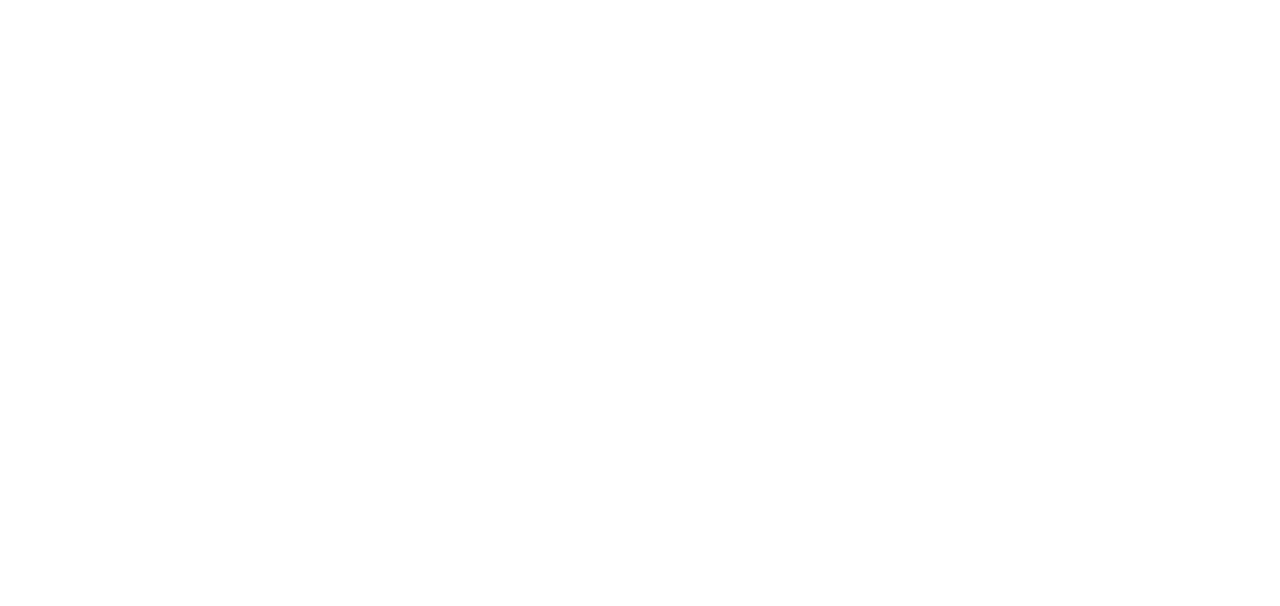
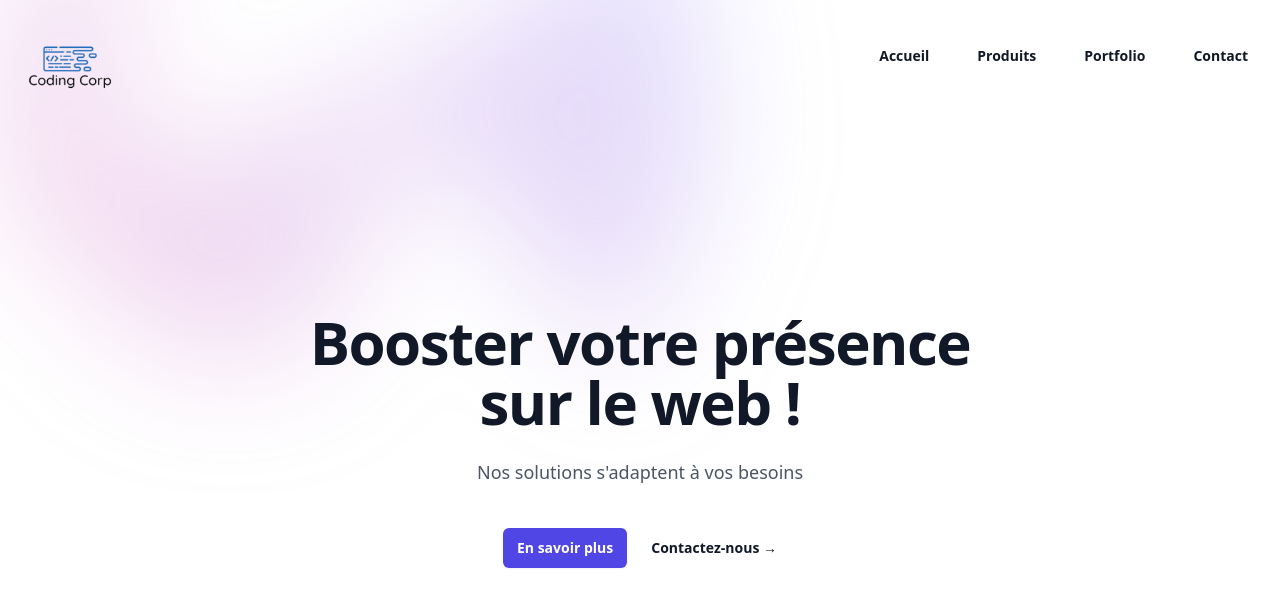
Before and after one commit to mohamedehn/coding-corp, a Next.js app: page / in a window 1280 px wide. Shown: the top 606 px of the page. Built offline with nearby package versions, Linux system fonts and the light colour scheme.

Commit message:
Starting the hero section

```diff
--- /dev/null
+++ b/components/hero.js
@@ -0,0 +1,147 @@
+import { useState } from 'react'
+import { Dialog } from '@headlessui/react'
+import { Bars3Icon, XMarkIcon } from '@heroicons/react/24/outline'
+import Image from 'next/image'
+import coding from '../public/assets/Coding.png'
+
+const navigation = [
+  { name: 'Accueil', href: '#accueil' },
+  { name: 'Produits', href: '#produits' },
+  { name: 'Portfolio', href: '#portfolio' },
+  { name: 'Contact', href: '#contact' },
+]
+
+export default function Hero() {
+  const [mobileMenuOpen, setMobileMenuOpen] = useState(false)
+
+  return (
+    <div className="bg-white h-screen">
+      <header className="absolute inset-x-0 top-0 z-50 h-screen">
+        <nav className="flex items-center justify-between p-6 lg:px-8" aria-label="Global">
+          <div className="flex lg:flex-1">
+            <a href="#" className="-m-1.5 p-1.5">
+              <span className="sr-only">Your Company</span>
+              <Image
+                className="w-auto h-[140px] absolute top-0 right-0 left-0 bottom-0"
+                src={coding}
+                alt=""
+              />
+            </a>
+          </div>
+          <div className="flex lg:hidden">
+            <button
+              type="button"
+              className="-m-2.5 inline-flex items-center justify-center rounded-md p-2.5 text-gray-700"
+              onClick={() => setMobileMenuOpen(true)}
+            >
+              <span className="sr-only">Open main menu</span>
+              <Bars3Icon className="h-6 w-6" aria-hidden="true" />
+            </button>
+          </div>
+          <div className="hidden lg:flex lg:gap-x-12 justify-center pt-5">
+            {navigation.map((item) => (
+              <a key={item.name} href={item.href} className="text-sm font-semibold leading-6 text-gray-900">
+                {item.name}
+              </a>
+            ))}
+          </div>
+        </nav>
+        <Dialog as="div" className="lg:hidden" open={mobileMenuOpen} onClose={setMobileMenuOpen}>
+          <div className="fixed inset-0 z-50" />
+          <Dialog.Panel className="fixed inset-y-0 right-0 z-50 w-full overflow-y-auto bg-white px-6 py-6 sm:max-w-sm sm:ring-1 sm:ring-gray-900/10">
+            <div className="flex items-center justify-between">
+              <a href="#" className="-m-1.5 p-1.5">
+                <span className="sr-only">Your Company</span>
+                <Image
+                  className="h-8 w-auto"
+                  src=""
+                  alt=""
+                />
+              </a>
+              <button
+                type="button"
+                className="-m-2.5 rounded-md p-2.5 text-gray-700"
+                onClick={() => setMobileMenuOpen(false)}
+              >
+                <span className="sr-only">Close menu</span>
+                <XMarkIcon className="h-6 w-6" aria-hidden="true" />
+              </button>
+            </div>
+            <div className="mt-6 flow-root justify-center">
+              <div className="-my-6 divide-y divide-gray-500/10">
+                <div className="space-y-2 py-6">
+                  {navigation.map((item) => (
+                    <a
+                      key={item.name}
+                      href={item.href}
+                      className="-mx-3 block rounded-lg px-3 py-2 text-base font-semibold leading-7 text-gray-900 hover:bg-gray-50"
+                    >
+                      {item.name}
+                    </a>
+                  ))}
+                </div>
+              </div>
+            </div>
+          </Dialog.Panel>
+        </Dialog>
+      </header>
+
+      <div className="relative isolate px-6 pt-14 lg:px-8">
+        <div
+          className="absolute inset-x-0 -top-40 -z-10 transform-gpu overflow-hidden blur-3xl sm:-top-80"
+          aria-hidden="true"
+        >
+          <div
+            className="relative left-[calc(50%-11rem)] aspect-[1155/678] w-[36.125rem] -translate-x-1/2 rotate-[30deg] bg-gradient-to-tr from-[#ff80b5] to-[#9089fc] opacity-30 sm:left-[calc(50%-30rem)] sm:w-[72.1875rem]"
+            style={{
+              clipPath:
+                'polygon(74.1% 44.1%, 100% 61.6%, 97.5% 26.9%, 85.5% 0.1%, 80.7% 2%, 72.5% 32.5%, 60.2% 62.4%, 52.4% 68.1%, 47.5% 58.3%, 45.2% 34.5%, 27.5% 76.7%, 0.1% 64.9%, 17.9% 100%, 27.6% 76.8%, 76.1% 97.7%, 74.1% 44.1%)',
+            }}
+          />
+        </div>
+        <div className="mx-auto max-w-2xl py-32 sm:py-48 lg:py-56">
+          <div className="hidden sm:mb-8 sm:flex sm:justify-center">
+            {/* <div className="relative rounded-full px-3 py-1 text-sm leading-6 text-gray-600 ring-1 ring-gray-900/10 hover:ring-gray-900/20">
+              Announcing our next round of funding.{' '}
+              <a href="#" className="font-semibold text-indigo-600">
+                <span className="absolute inset-0" aria-hidden="true" />
+                Read more <span aria-hidden="true">&rarr;</span>
+              </a>
+            </div> */}
+          </div>
+          <div className="text-center">
+            <h1 className="text-4xl font-bold tracking-tight text-gray-900 sm:text-6xl">
+              Booster votre présence sur le web !
+            </h1>
+            <p className="mt-6 text-lg leading-8 text-gray-600">
+              Nos solutions s&apos;adaptent à vos besoins
+            </p>
+            <div className="mt-10 flex items-center justify-center gap-x-6">
+              <a
+                href="#"
+                className="rounded-md bg-indigo-600 px-3.5 py-2.5 text-sm font-semibold text-white shadow-sm hover:bg-indigo-500 focus-visible:outline focus-visible:outline-2 focus-visible:outline-offset-2 focus-visible:outline-indigo-600"
+              >
+                En savoir plus
+              </a>
+              <a href="#" className="text-sm font-semibold leading-6 text-gray-900">
+                Contactez-nous <span aria-hidden="true">→</span>
+              </a>
+            </div>
+          </div>
+        </div>
+        {/* <div
+          className="absolute inset-x-0 top-[calc(100%-13rem)] -z-10 transform-gpu overflow-hidden blur-3xl sm:top-[calc(100%-30rem)]"
+          aria-hidden="true"
+        >
+          <div
+            className="relative left-[calc(50%+3rem)] aspect-[1155/678] w-[36.125rem] -translate-x-1/2 bg-gradient-to-tr from-[#ff80b5] to-[#9089fc] opacity-30 sm:left-[calc(50%+36rem)] sm:w-[72.1875rem]"
+            style={{
+              clipPath:
+                'polygon(74.1% 44.1%, 100% 61.6%, 97.5% 26.9%, 85.5% 0.1%, 80.7% 2%, 72.5% 32.5%, 60.2% 62.4%, 52.4% 68.1%, 47.5% 58.3%, 45.2% 34.5%, 27.5% 76.7%, 0.1% 64.9%, 17.9% 100%, 27.6% 76.8%, 76.1% 97.7%, 74.1% 44.1%)',
+            }}
+          />
+        </div> */}
+      </div>
+    </div>
+  )
+}
--- a/package.json
+++ b/package.json
@@ -9,9 +9,12 @@
     "lint": "next lint"
   },
   "dependencies": {
+    "@headlessui/react": "^1.7.15",
+    "@heroicons/react": "^2.0.18",
     "autoprefixer": "10.4.14",
     "eslint": "8.43.0",
     "eslint-config-next": "13.4.7",
+    "heroicons": "^2.0.18",
     "next": "13.4.7",
     "postcss": "8.4.24",
     "react": "18.2.0",
--- a/pages/index.js
+++ b/pages/index.js
@@ -1,6 +1,7 @@
 import Image from 'next/image';
 import { Inter } from 'next/font/google';
 import Head from 'next/head';
+import Hero from '../components/hero';
 
 const inter = Inter({ subsets: ['latin'] })
 
@@ -13,6 +14,7 @@
         <link rel="icon" href="/favicon.ico" />
         <meta name ="description" content=""/>
       </Head>
+      <Hero/>
       </>
   )
 }
```
Also changed, not shown: public/assets/Coding.png (added), 1 other file (tests, documents, lock files or other folders).
